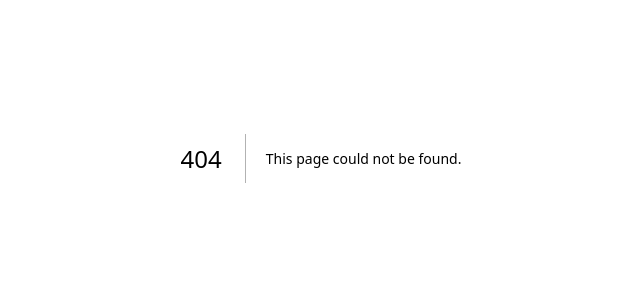
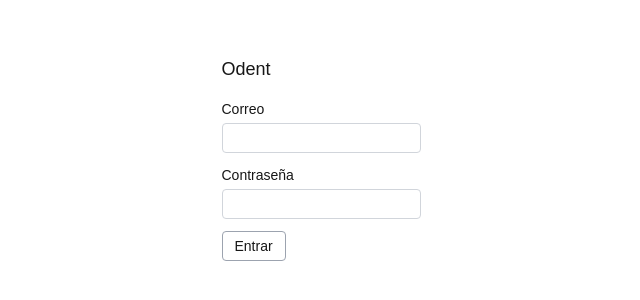
Before and after one commit to erick81004-hash/odent-dashboard, a Next.js app: page /login in a window 1280 px wide. Before the commit this address had no page. Shown: the part 242-542 px from the top of the page, without its empty margins (319-959 px from the left). Built offline with nearby package versions, Linux system fonts and the light colour scheme.

Commit message:
feat: login page with email/password auth

```diff
--- /dev/null
+++ b/src/app/login/page.tsx
@@ -0,0 +1,29 @@
+'use client'
+
+import { useRouter } from 'next/navigation'
+import { createBrowserSupabaseClient } from '@/lib/supabase/client'
+import { LoginForm } from '@/components/auth/LoginForm'
+
+export default function LoginPage() {
+  const router = useRouter()
+
+  async function handleSubmit(email: string, password: string) {
+    const client = createBrowserSupabaseClient()
+    const { error } = await client.auth.signInWithPassword({ email, password })
+    if (error) {
+      return { error: true }
+    }
+    router.push('/')
+    router.refresh()
+    return { error: false }
+  }
+
+  return (
+    <div className="flex min-h-screen items-center justify-center">
+      <div>
+        <h1 className="mb-4 text-lg font-medium">Odent</h1>
+        <LoginForm onSubmit={handleSubmit} />
+      </div>
+    </div>
+  )
+}
--- /dev/null
+++ b/src/components/auth/LoginForm.tsx
@@ -0,0 +1,56 @@
+'use client'
+
+import { useState } from 'react'
+
+export function LoginForm({
+  onSubmit,
+}: {
+  onSubmit: (email: string, password: string) => Promise<{ error: boolean }>
+}) {
+  const [email, setEmail] = useState('')
+  const [password, setPassword] = useState('')
+  const [error, setError] = useState<string | null>(null)
+  const [loading, setLoading] = useState(false)
+
+  async function handleSubmit(e: React.FormEvent) {
+    e.preventDefault()
+    setError(null)
+    setLoading(true)
+    const result = await onSubmit(email, password)
+    if (result.error) {
+      setError('Correo o contraseña incorrectos.')
+    }
+    setLoading(false)
+  }
+
+  return (
+    <form onSubmit={handleSubmit} className="max-w-sm space-y-3">
+      <label className="block text-sm">
+        Correo
+        <input
+          type="email"
+          className="mt-1 block w-full rounded border border-gray-300 px-2 py-1"
+          value={email}
+          onChange={(e) => setEmail(e.target.value)}
+        />
+      </label>
+      <label className="block text-sm">
+        Contraseña
+        <input
+          type="password"
+          className="mt-1 block w-full rounded border border-gray-300 px-2 py-1"
+          value={password}
+          onChange={(e) => setPassword(e.target.value)}
+        />
+      </label>
+      {error && <p className="text-sm text-red-600">{error}</p>}
+      <button
+        type="submit"
+        disabled={loading}
+        className="rounded border border-gray-400 px-3 py-1 text-sm"
+      >
+        Entrar
+      </button>
+    </form>
+  )
+}
```
Also changed, not shown: 1 other file (tests, documents, lock files or other folders).
